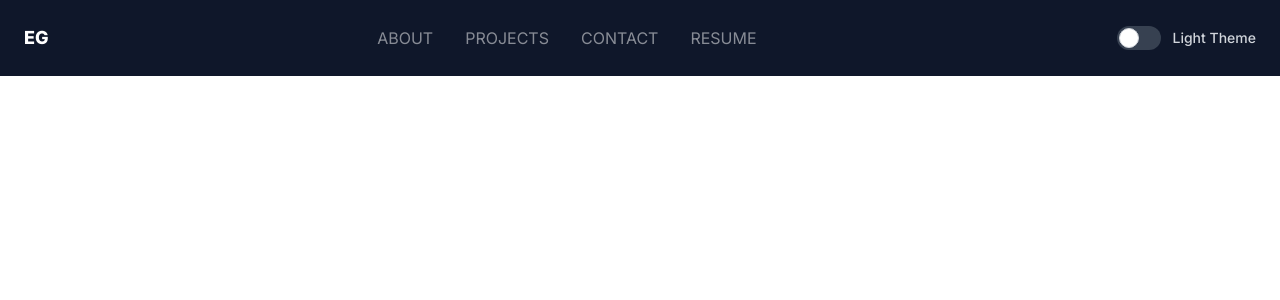
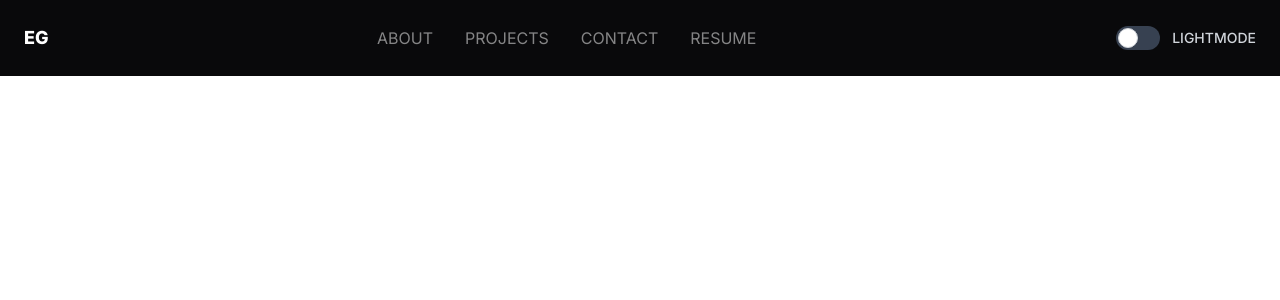
Before and after one commit to EvilisGlenio/glenio-dev, a Next.js app: page / in a window 1280 px wide. Shown: the top 300 px of the page. Built offline with nearby package versions, Linux system fonts and the light colour scheme.

Commit message:
Theme context created

```diff
--- /dev/null
+++ b/app/components/Context/themeContext.ts
@@ -0,0 +1,10 @@
+import { createContext } from "react";
+
+const defaultValue = {
+  currentTheme: "dark",
+  changeCurrentTheme: (newTheme: "dark" | "light") => {},
+};
+
+const ThemeContext = createContext(defaultValue);
+
+export default ThemeContext;
--- /dev/null
+++ b/app/components/Context/themeContextWrapper.tsx
@@ -0,0 +1,31 @@
+"use client";
+
+import { useState, useEffect, ReactNode } from "react";
+import ThemeContext from "./themeContext";
+
+interface ThemeContextProps {
+  children: ReactNode;
+}
+
+const ThemeContextWrapper: React.FC<ThemeContextProps> = ({ children }) => {
+  const storedTheme = localStorage.getItem("theme");
+  const [theme, setTheme] = useState(storedTheme || "dark");
+
+  const changeCurrentTheme = (newTheme: "light" | "dark") => {
+    setTheme(newTheme);
+    localStorage.setItem("theme", newTheme);
+  };
+
+  useEffect(() => {
+    if (theme === "light") document.body.classList.remove("dark");
+    else document.body.classList.add("dark");
+  }, [theme]);
+
+  return (
+    <ThemeContext.Provider value={{ currentTheme: theme, changeCurrentTheme }}>
+      {children}
+    </ThemeContext.Provider>
+  );
+};
+
+export default ThemeContextWrapper;
--- a/app/components/Header/page.tsx
+++ b/app/components/Header/page.tsx
@@ -3,6 +3,7 @@
 import { useState } from "react";
 import Link from "next/link";
 import { Content } from "./content";
+import ThemeSwitch from "../ThemeSwitch/themeSwitch";
 
 export const Header = () => {
   const [toggle, setToggle] = useState(false);
@@ -30,7 +31,7 @@ export const Header = () => {
     },
   ];
   return (
-    <section className="flex w-screen items-center justify-between p-6 dark:bg-slate-900">
+    <section className="flex w-screen items-center justify-between p-6 dark:bg-zinc-950">
       <h1 className="text-lg font-extrabold dark:text-white">
         <Link href={"/"}>EG</Link>
       </h1>
@@ -40,18 +41,7 @@ export const Header = () => {
         })}
       </ul>
 
-      <label className="relative inline-flex items-center cursor-pointer">
-        <input
-          onClick={() => setToggle(!toggle)}
-          type="checkbox"
-          value=""
-          className="sr-only peer"
-        />
-        <div className="w-11 h-6 bg-gray-200 peer-focus:outline-none peer-focus:ring-4 peer-focus:ring-blue-300 dark:peer-focus:ring-blue-800 rounded-full peer dark:bg-gray-700 peer-checked:after:translate-x-full rtl:peer-checked:after:-translate-x-full peer-checked:after:border-white after:content-[''] after:absolute after:top-[2px] after:start-[2px] after:bg-white after:border-gray-300 after:border after:rounded-full after:h-5 after:w-5 after:transition-all dark:border-gray-600 peer-checked:bg-blue-600"></div>
-        <span className="ms-3 text-sm font-medium text-gray-900 dark:text-gray-300">
-          {toggle ? "Dark Theme" : "Light Theme"}
-        </span>
-      </label>
+      <ThemeSwitch />
     </section>
   );
 };
--- /dev/null
+++ b/app/components/ThemeSwitch/themeSwitch.tsx
@@ -0,0 +1,25 @@
+import React, { useContext } from "react";
+import ThemeContext from "../Context/themeContext";
+
+const ThemeSwitch = () => {
+  const { currentTheme, changeCurrentTheme } = useContext(ThemeContext);
+
+  return (
+    <label className="relative inline-flex items-center cursor-pointer">
+      <input
+        type="checkbox"
+        value=""
+        className="sr-only peer"
+        onClick={() =>
+          changeCurrentTheme(currentTheme === "dark" ? "light" : "dark")
+        }
+      />
+      <div className="w-11 h-6 bg-gray-200 rounded-full peer dark:bg-gray-700 peer-checked:after:translate-x-full rtl:peer-checked:after:-translate-x-full peer-checked:after:border-white after:content-[''] after:absolute after:top-[2px] after:start-[2px] after:bg-white after:border-gray-300 after:border after:rounded-full after:h-5 after:w-5 after:transition-all dark:border-gray-600 peer-checked:bg-gray-900"></div>
+      <span className="ms-3 text-sm font-medium text-gray-900 dark:text-gray-300">
+        {currentTheme === "dark" ? "LIGHTMODE" : "DARKMODE"}
+      </span>
+    </label>
+  );
+};
+
+export default ThemeSwitch;
--- a/app/layout.tsx
+++ b/app/layout.tsx
@@ -2,6 +2,7 @@ import type { Metadata } from "next";
 import { Inter } from "next/font/google";
 import "./globals.css";
 import { Header } from "./components/Header/page";
+import ThemeContextWrapper from "./components/Context/themeContextWrapper";
 
 const inter = Inter({ subsets: ["latin"] });
 
@@ -28,11 +29,13 @@ export default function RootLayout({
   children: React.ReactNode;
 }) {
   return (
-    <html lang="en" className="dark">
-      <body className={inter.className}>
-        <Header />
-        {children}
-      </body>
-    </html>
+    <ThemeContextWrapper>
+      <html lang="en">
+        <body className={inter.className}>
+          <Header />
+          {children}
+        </body>
+      </html>
+    </ThemeContextWrapper>
   );
 }
```
